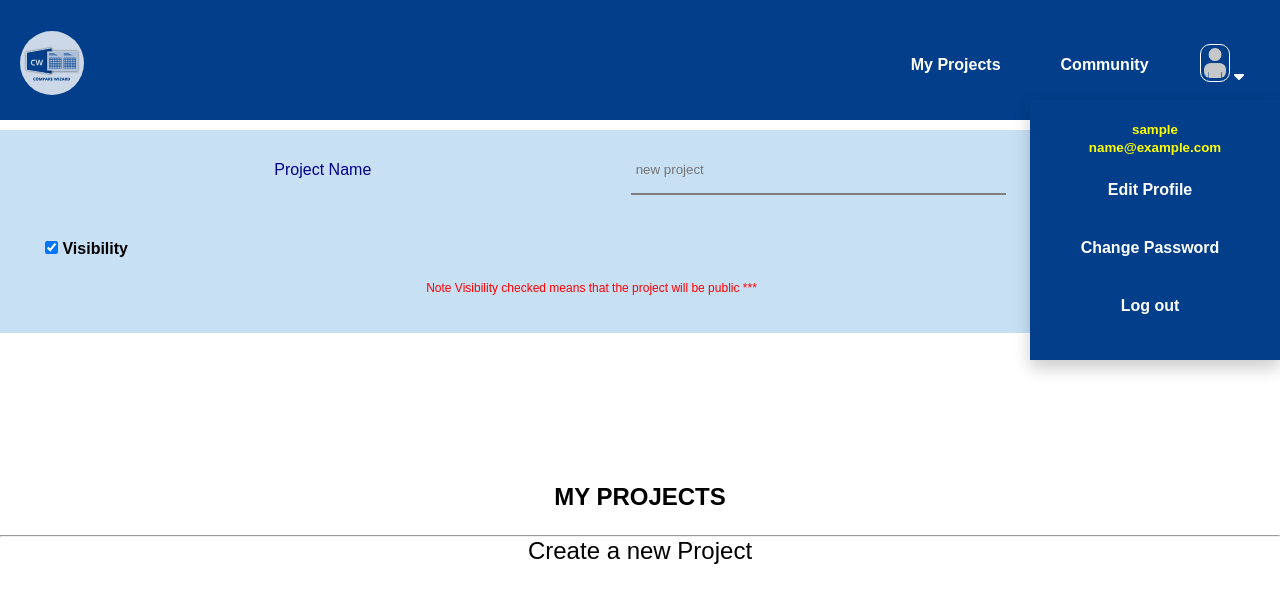
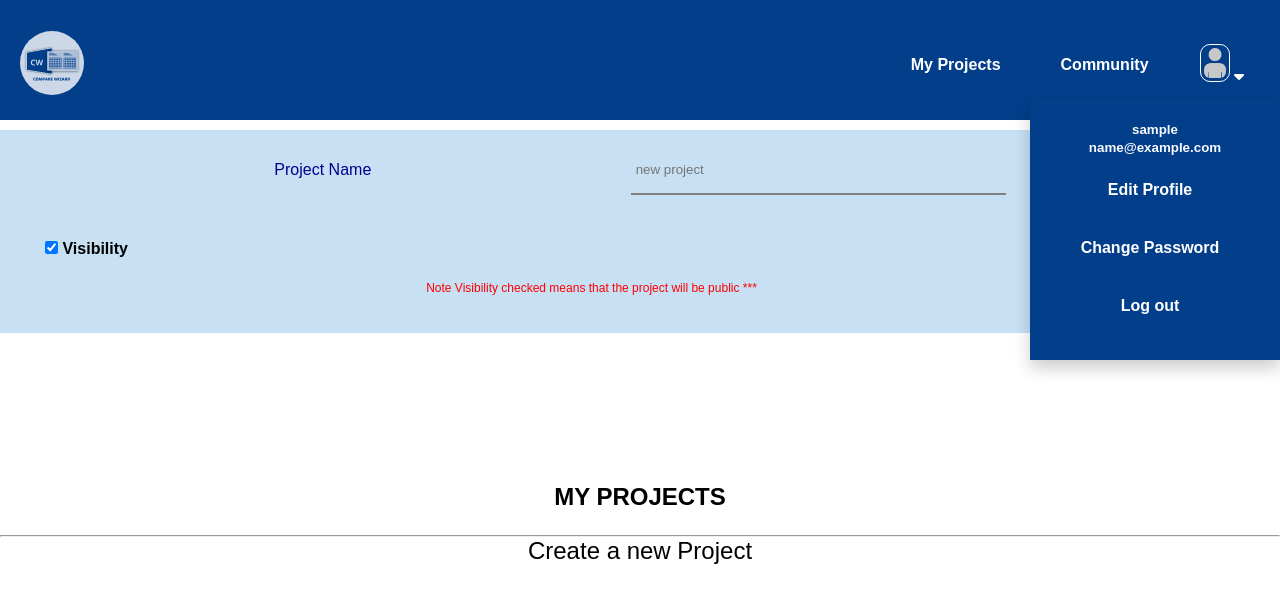
Before and after one commit to zuri-training/Excel_comp_team_110, a Django app: page /dashboard/project in a window 1280 px wide, after a click that opens the changed part. Shown: the top 604 px of the page. Run offline with Django 4.2, Linux system fonts and the light colour scheme; the visitor is signed in with stand-in values (Sample User, id 1); data comes from the database, SQL or seed files in the repository; data that the repository does not hold is empty; some libraries are stand-ins or nearby versions.

Commit message:
change username color

```diff
--- a/compare_wizard/static/dashboard.css
+++ b/compare_wizard/static/dashboard.css
@@ -106,7 +106,7 @@
 }
 
 .dropdown-content small {
-  color: yellow;
+  color: #f9fbff;
   font-weight: bolder;
 }
 
```
